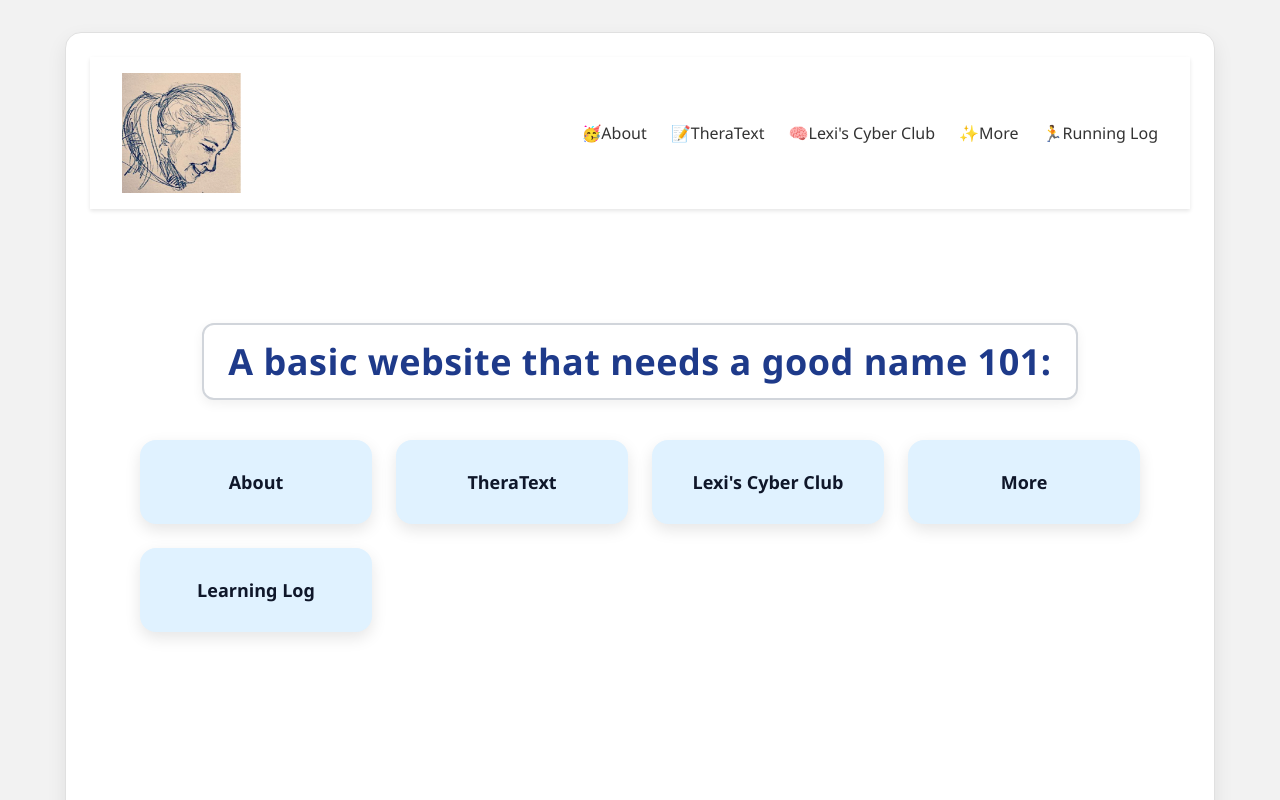
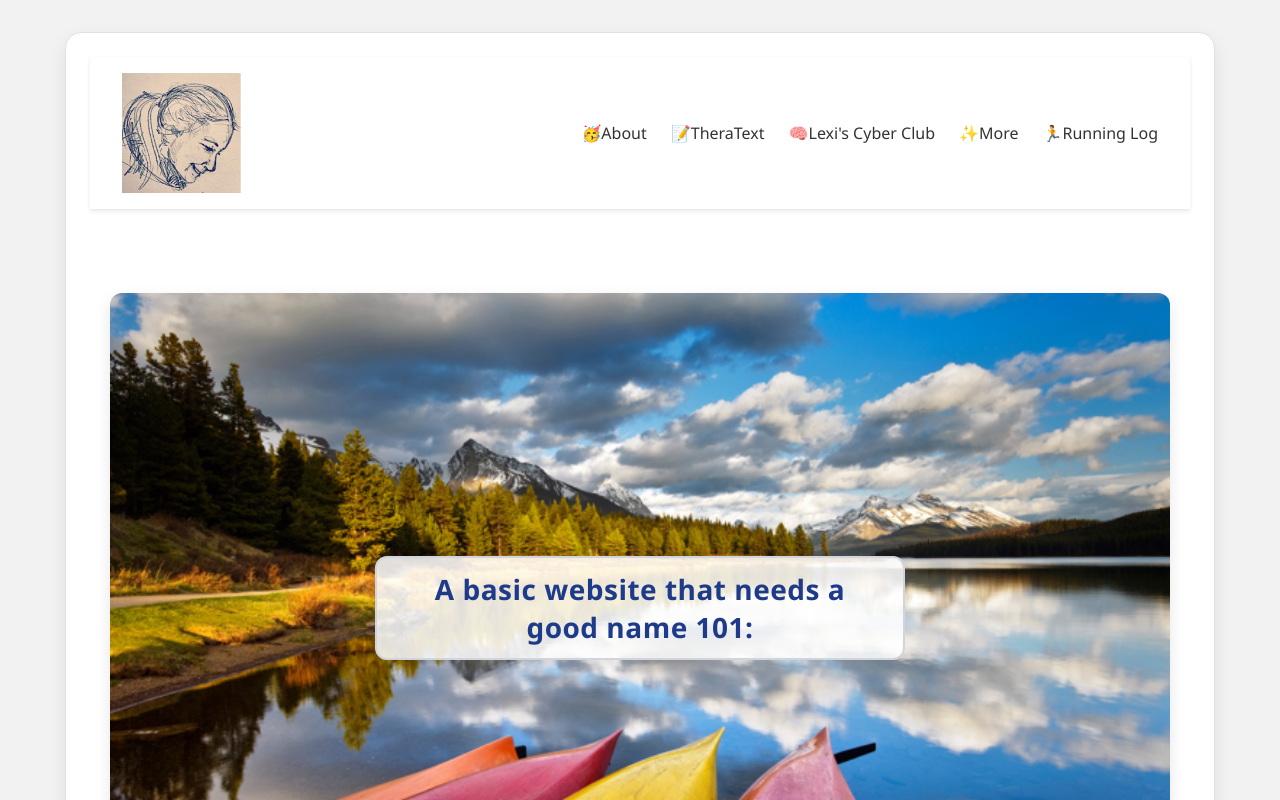
Before and after one commit to alexisbernt/Portfolio, a React (Create React App) app in the folder lexi-portfolio/: page / in a window 1280 px wide. Shown: the top 800 px of the page. Built offline with nearby package versions, Linux system fonts and the light colour scheme.

Commit message:
Put text on top image

```diff
--- a/lexi-portfolio/src/PortfolioGrid.js
+++ b/lexi-portfolio/src/PortfolioGrid.js
@@ -6,11 +6,19 @@ import './css/PortfolioGrid.css'
 function PortfolioGrid() {
   return (
     <div className="portfolio-container">
-      <Link to="/funding" className="portfolio-heading-link">
-        <h2 className="portfolio-heading">
-          A basic website that needs a good name 101:
-        </h2>
-      </Link>
+      {/* Banner with overlay heading */}
+      <div className="portfolio-banner-wrapper">
+        <img
+          src="/bannerA.png"
+          alt="Portfolio Banner"
+          className="portfolio-banner"
+        />
+        <Link to="/funding" className="portfolio-heading-link">
+          <h2 className="portfolio-heading">
+            A basic website that needs a good name 101:
+          </h2>
+        </Link>
+      </div>
 
       <div className="portfolio-grid">
         <Link to="/about" className="portfolio-box">About</Link>
--- a/lexi-portfolio/src/css/PortfolioGrid.css
+++ b/lexi-portfolio/src/css/PortfolioGrid.css
@@ -64,8 +64,51 @@
   text-decoration: none;
 }
 
-.portfolio-heading-link:hover .portfolio-heading {
+/* .portfolio-heading-link:hover .portfolio-heading {
   border-color: #1e3a8a;
   box-shadow: 0 6px 16px rgba(30, 58, 138, 0.15);
   transform: translateY(-2px);
+} */
+/* Banner wrapper for positioning heading on top */
+.portfolio-banner-wrapper {
+  position: relative;
+  display: inline-block;
+  width: 100%;
 }
+
+/* Banner image */
+.portfolio-banner {
+  width: 100%;
+  height: auto;
+  border-radius: 12px;
+  display: block;
+  box-shadow: 0 6px 16px rgba(0,0,0,0.1);
+}
+
+/* Heading overlay */
+.portfolio-heading-link {
+  text-decoration: none;
+}
+
+.portfolio-heading {
+  position: absolute;
+  top: 50%;
+  left: 50%;
+  transform: translate(-50%, -50%);
+  background: rgba(255, 255, 255, 0.85);
+  padding: 12px 24px;
+  border-radius: 12px;
+  border: 2px solid #d1d5db;
+  box-shadow: 0 4px 12px rgba(0, 0, 0, 0.06);
+  font-size: 28px;
+  color: #1e3a8a;
+  font-weight: bold;
+  text-align: center;
+  transition: all 0.3s ease;
+}
+
+.portfolio-heading:hover {
+  border-color: #1e3a8a;
+  box-shadow: 0 6px 16px rgba(30, 58, 138, 0.15);
+  transform: translate(-50%, -50%) scale(1.03);
+}
```
Also changed, not shown: lexi-portfolio/public/bannerA.png (added).
